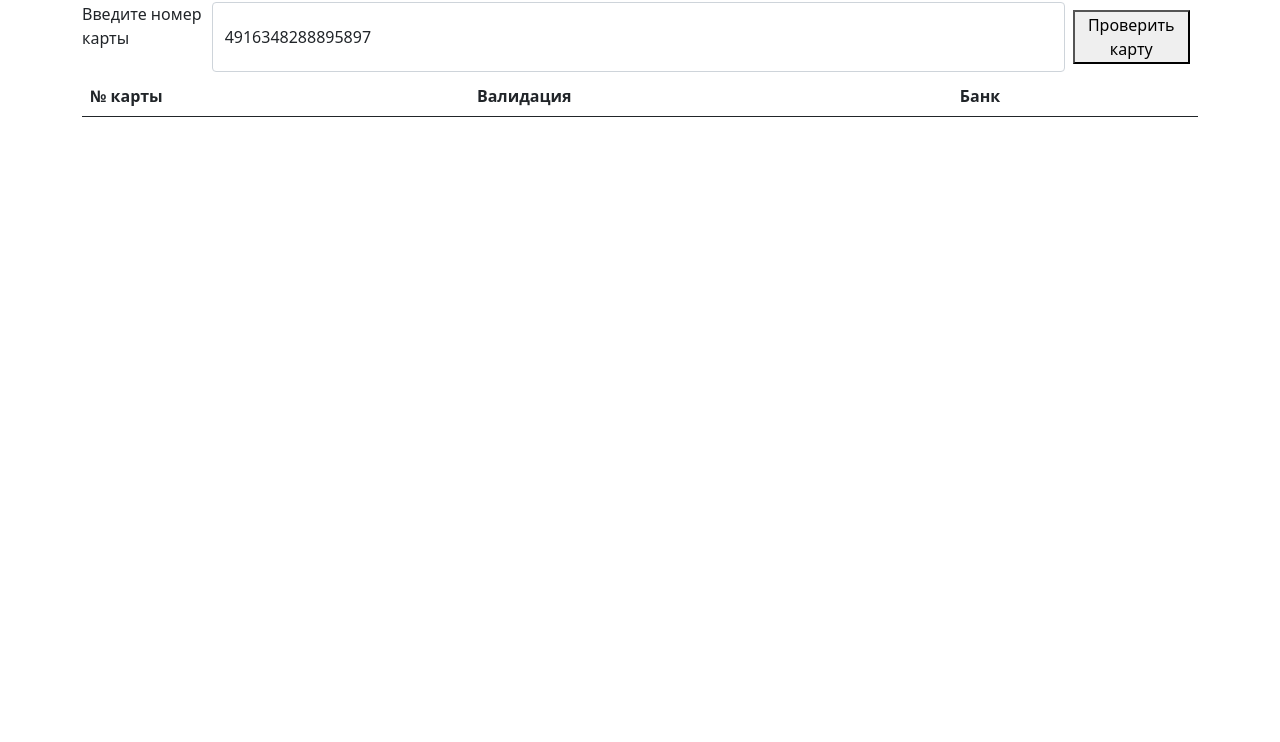
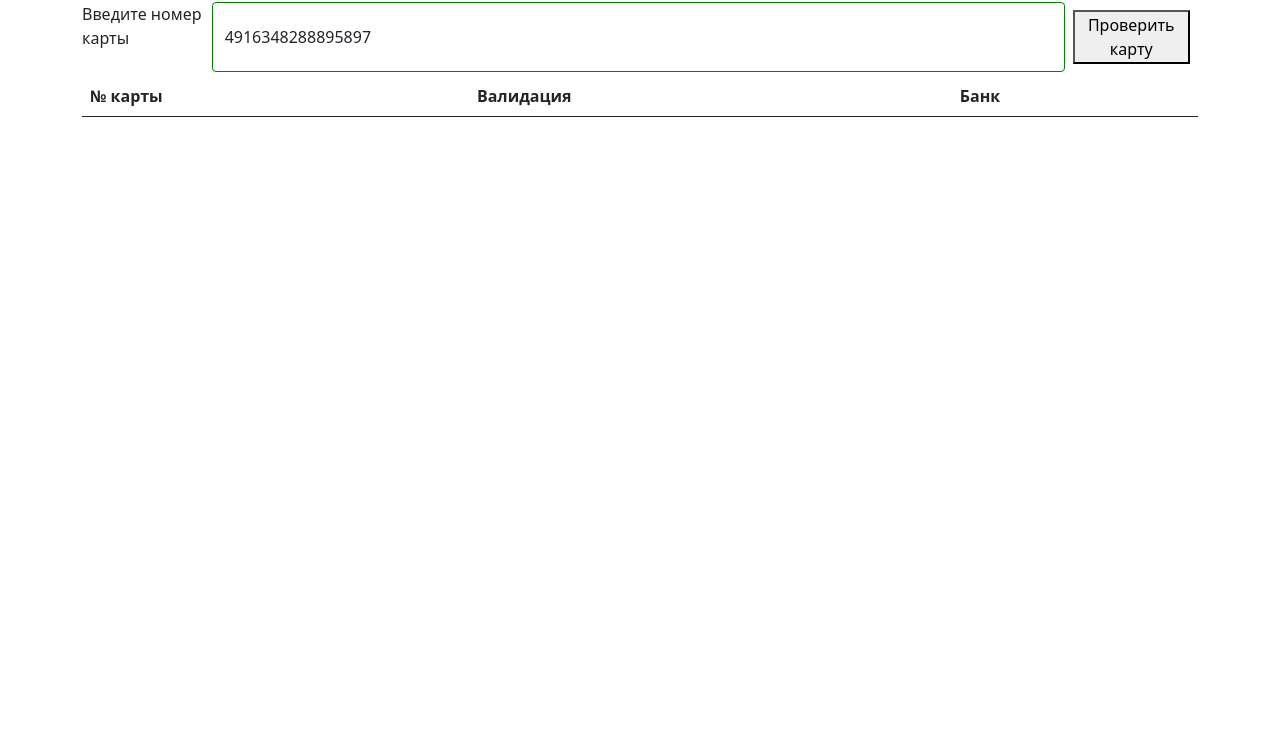
Before and after one commit to lesssnic/hw-D2, a plain HTML site: page index.html in a window 1280 px wide. Shown: the part 58-800 px from the top of the page. Drawn offline with nearby package versions, Linux system fonts and the light colour scheme.

Commit message:
visual-validation

```diff
--- a/assets/css/style.css
+++ b/assets/css/style.css
@@ -0,0 +1,19 @@
+
+
+input:invalid {
+    border-color: purple;
+}
+
+#bankCreditCardNumber:invalid#bankCreditCardNumber:focus{
+    border-color: purple;
+    box-shadow: 0 0 0 0.25rem rgb(128 0 128 / 25%);
+}
+
+input:valid {
+    border-color: green;
+}
+
+input:valid#bankCreditCardNumber:focus{
+    border-color: green;
+    box-shadow: 0 0 0 0.25rem rgb(0 128 0 / 25%);
+}
--- a/index.html
+++ b/index.html
@@ -14,7 +14,7 @@
         <h1>Валидация и типирование Кредитных карт</h1>
         <div class="form-group d-flex flex-row py-1">
             <label class="w-30" for="inn-code">Введите номер карты</label>
-            <input class="form-control" type="text" name="" id="bankCreditCardNumber" value="4916348288895897" required>
+            <input class="form-control" type="text" name="" id="bankCreditCardNumber" value="4916348288895897" pattern="[0-9, ,-]+" required>
             <button class="m-2" onclick="cardsValidator()">Проверить карту</button>
         </div>
         <div>
```
